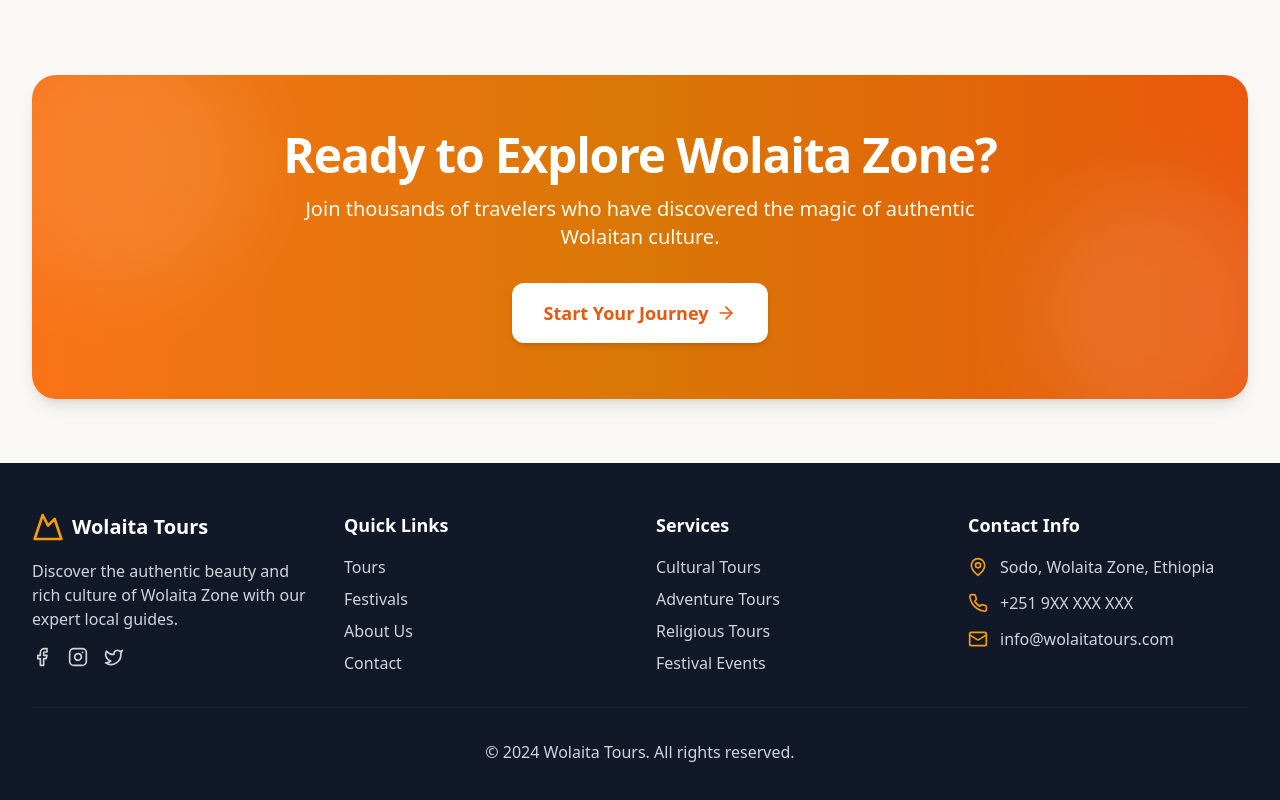
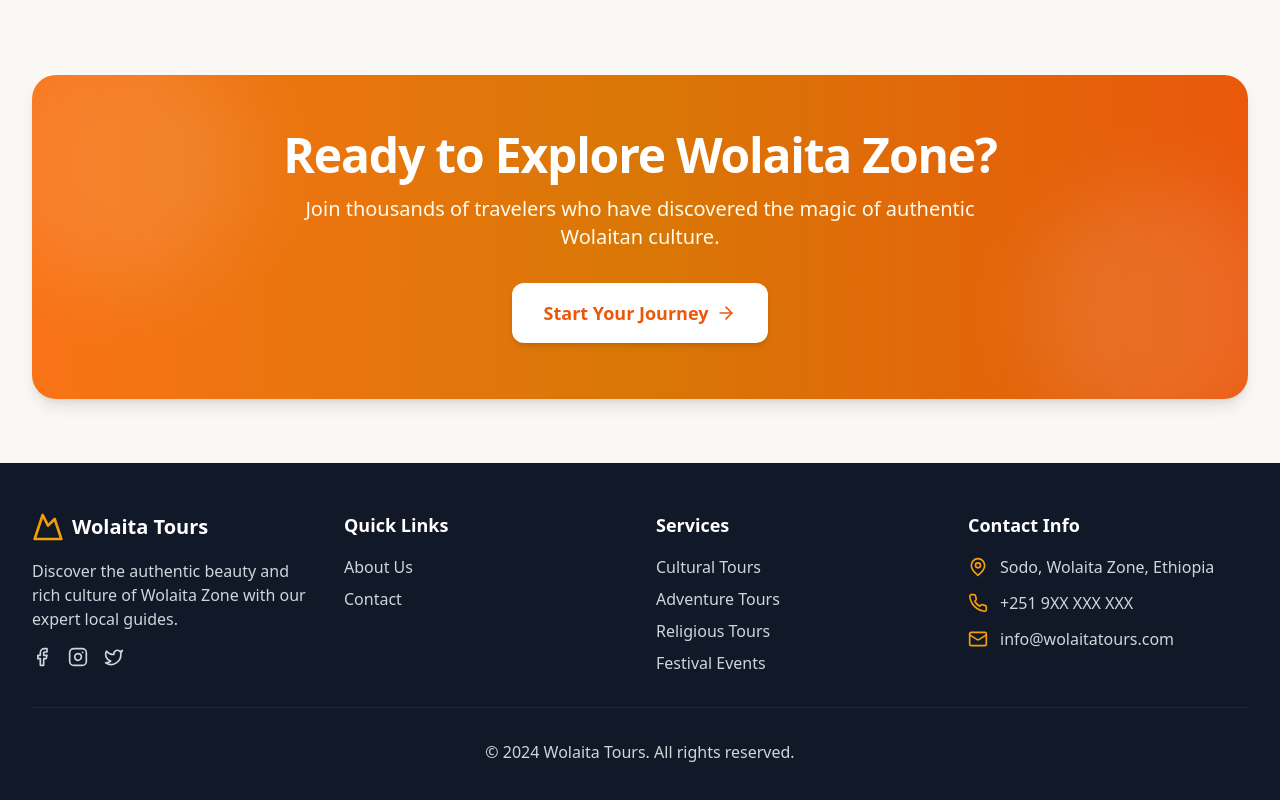
Before and after one commit to TarikuYe/wolaita-tourism-management-system-with-sentiment, a React (Vite) app: page / in a window 1280 px wide. Shown: the part 2513-3313 px from the top of the page. Built offline with nearby package versions, Linux system fonts and the light colour scheme; no server answers; what @cloudinary/url-gen would draw is missing.

Commit message:
Remove unwanted link on the footer

```diff
--- a/src/components/Layout/Footer.tsx
+++ b/src/components/Layout/Footer.tsx
@@ -2,11 +2,13 @@ import React, { useState } from 'react';
 import { Mountain, Mail, Phone, MapPin, Facebook, Instagram, Twitter } from 'lucide-react';
 import { Link } from 'react-router-dom';
 import { useLanguage } from '../../contexts/LanguageContext';
+import { useAuth } from '../../contexts/AuthContext';
 import { motion } from 'framer-motion';
 import { FAQModal } from '../Modals/FAQModal';
 
 export const Footer: React.FC = () => {
   const { language } = useLanguage();
+  const { currentUser } = useAuth();
   const [isFAQModalOpen, setIsFAQModalOpen] = useState(false);
 
   const openFAQModal = () => {
@@ -116,6 +118,8 @@ export const Footer: React.FC = () => {
               {language === 'en' ? 'Quick Links' : 'ፈጣን ሊንኮች'}
             </h3>
             <ul className="space-y-2">
+              {currentUser && (
+                <>
                   <li>
                     <Link to="/tours" className="text-gray-300 hover:text-amber-500 transition-colors">
                       {language === 'en' ? 'Tours' : 'ጉዞዎች'}
@@ -126,6 +130,8 @@ export const Footer: React.FC = () => {
                       {language === 'en' ? 'Festivals' : 'በዓላት'}
                     </Link>
                   </li>
+                </>
+              )}
               <li>
                 <Link to="/about" className="text-gray-300 hover:text-amber-500 transition-colors">
                   {language === 'en' ? 'About Us' : 'ስለ እኛ'}
```
Lines whose indentation alone changed are shown as unchanged.
